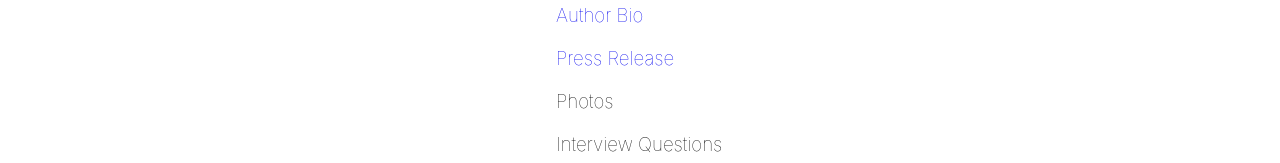
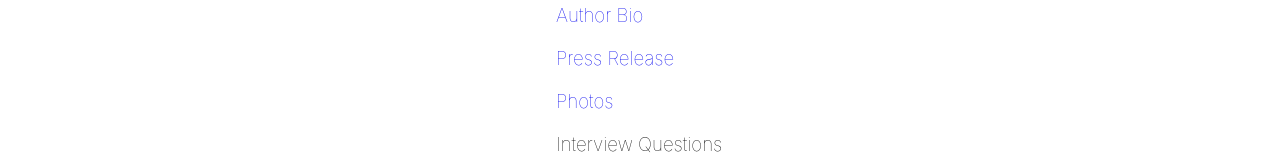
Before and after one commit to jokessenich/ProdigiousSon, a React (Create React App) app: page /media in a window 1280 px wide. Shown: the part 460-623 px from the top of the page. Built offline with nearby package versions, Linux system fonts and the light colour scheme.

Commit message:
added photos to media page

```diff
--- a/src/components/Media.css
+++ b/src/components/Media.css
@@ -7,6 +7,20 @@
 a{
     text-decoration: none;
 }
+
+.photosList{
+    flex-direction: column;
+}
+
+.MediaPhotosButton{
+    color: #0000EE;
+
+}
+
+.MediaPhotosButton:hover{
+    cursor: pointer;
+}
+
 @media screen and (min-width: 800px){
 
     .mediaList{
--- a/src/components/Media.js
+++ b/src/components/Media.js
@@ -1,11 +1,14 @@
 import React from 'react';
 import './Media.css'
+import corky from '../Photos/Corky-Jacket_Photo_Retouched_PROOF.jpg'
+import youngCorky from '../Photos/young-corky_BW_Retouched.jpg'
 
 export default class Media extends React.Component{
     constructor(props){
         super(props)
         this.state = {
-            hidden: true
+            hidden: true,
+            showPhoto: false
         }
     }
 
@@ -23,7 +26,11 @@ render(){
         <li><a href= "https://github.com/jokessenich/corky/raw/master/Press%20One%20Page_Prodigious%20Son_PRINT.pdf" download = "Press_One_Page_ProdigiousSon">Media One Page</a></li>
         <li><a href= "https://github.com/jokessenich/corky/raw/master/BIO%20Press.pdf" download = "RalphMatsonBio">Author Bio</a></li>
         <li><a href = "https://github.com/jokessenich/corky/raw/master/PRESS%20RELEASE_Prodigious%20Son%20.pdf" download = "PressRelease_ProdigiousSon">Press Release</a></li>
-        <li>Photos</li>
+        <li><a className = "MediaPhotosButton" onClick = {()=>{this.setState({showPhoto: true})}}>Photos</a>
+        {this.state.showPhoto? <ul className = "photosList"><li>Click to Download:</li><li><a href = {corky} download = "Ralph_Matson.jpg"><img src= {corky} width="150" height = "125" /> </a></li>
+        <li><a href = {youngCorky} download="Young_Ralph_Matson"><img src= {youngCorky} width="150" height = "200" /></a></li>
+        </ul>:""}
+        </li>
         <li>Interview Questions</li>
         </ul></h3>
         </div>
```
Also changed, not shown: src/Photos/Corky-Jacket_Photo_Retouched_PROOF.jpg (added), src/Photos/young-corky_BW_Retouched.jpg (added).
